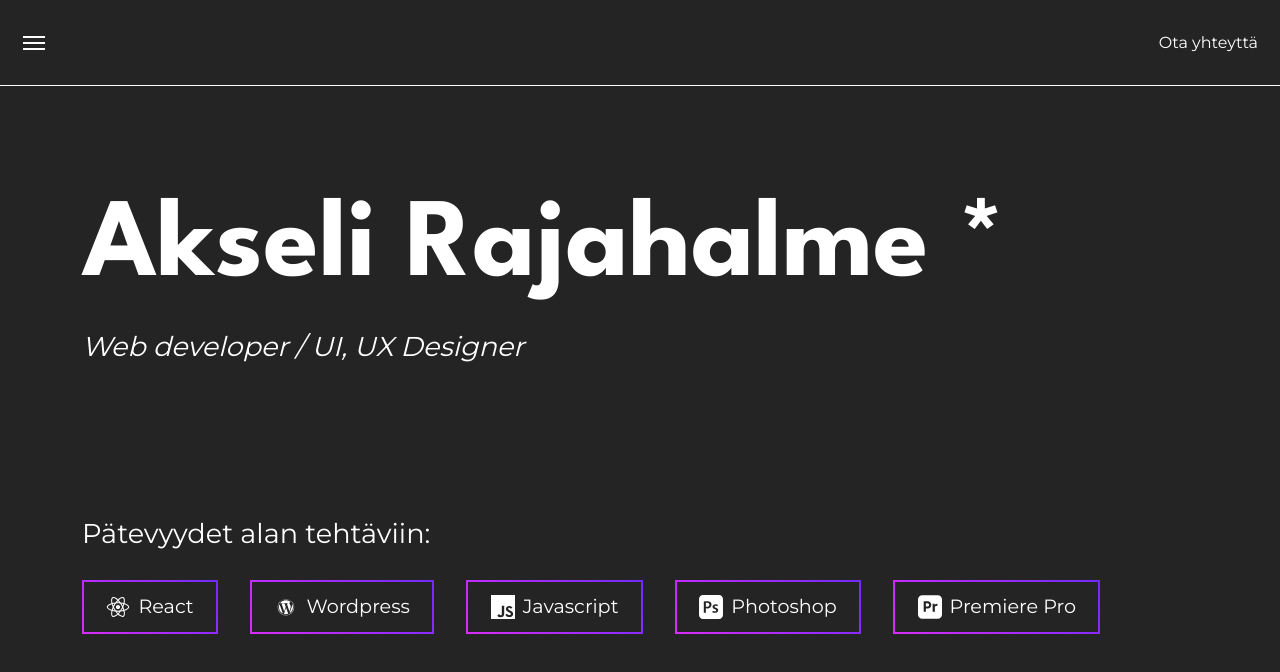
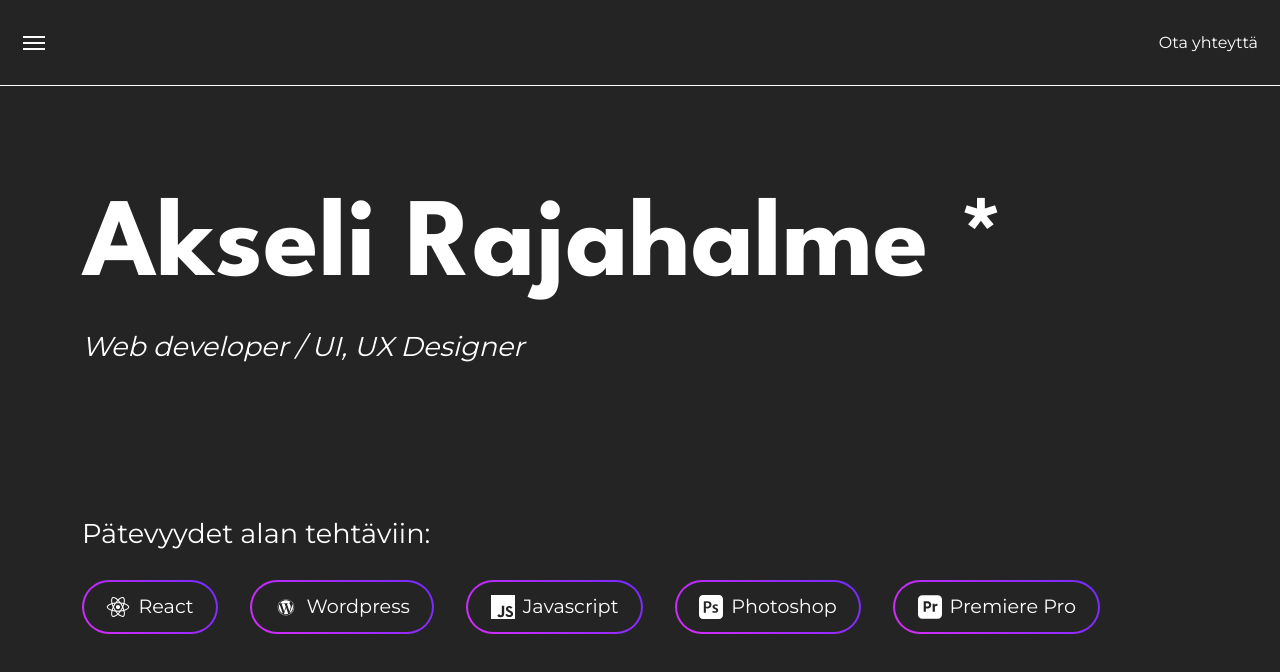
Before and after one commit to AkseliRaj/CV-SIVUSTO-V2, a React (Create React App) app in the folder cv-sivusto-v2/: page /home in a window 1280 px wide. Shown: the top 672 px of the page. Built offline with nearby package versions, Linux system fonts and the light colour scheme.

Commit message:
Reunojen fiksaus, myös lisäsin pienen animaation kun käyttäjä siirtää hiiren badgen päälle

```diff
--- a/cv-sivusto-v2/src/CSS/Home.css
+++ b/cv-sivusto-v2/src/CSS/Home.css
@@ -32,12 +32,23 @@
   align-items: center;
   gap: 0.5rem;
   padding: 0.6rem 1.4rem;
-  border: 2px solid;
-  border-image: linear-gradient(45deg, #d92cf9, #712bff) 1;
+
+  border: 2px solid transparent; /* 🔧 Tärkeä muutos */
   border-radius: 71px;
+
+  background-image: linear-gradient(#242424, #242424),  /* tausta */
+                    linear-gradient(45deg, #d92cf9, #712bff); /* reunagradient */
+  background-origin: border-box;
+  background-clip: padding-box, border-box;
+
   font-family: 'Montserrat', sans-serif;
   font-size: 1.2rem;
   color: #ffffff;
+  transition: transform 0.2s ease-in-out;
+}
+
+.skill-badge:hover {
+  transform: scale(1.05);
 }
 
 .skill-badge img {
```
